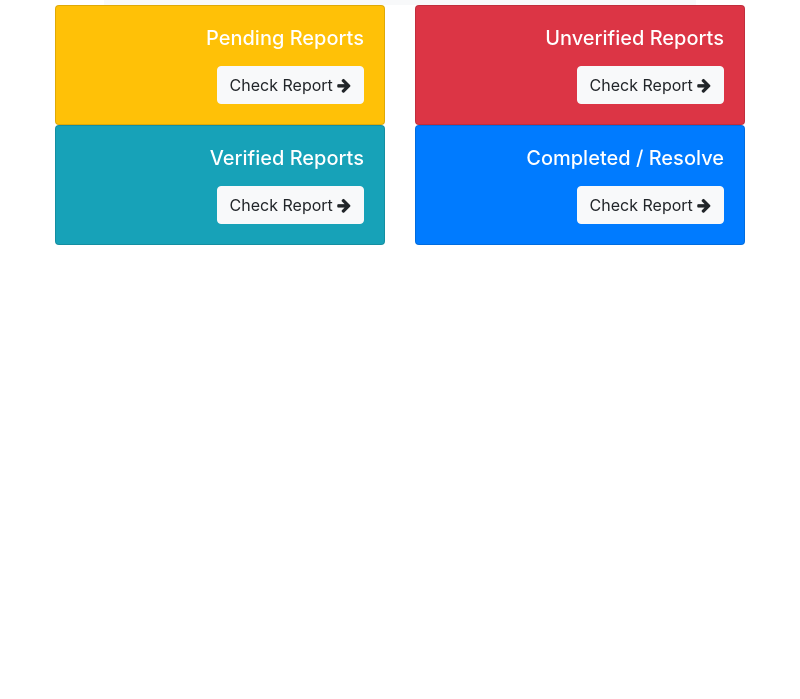
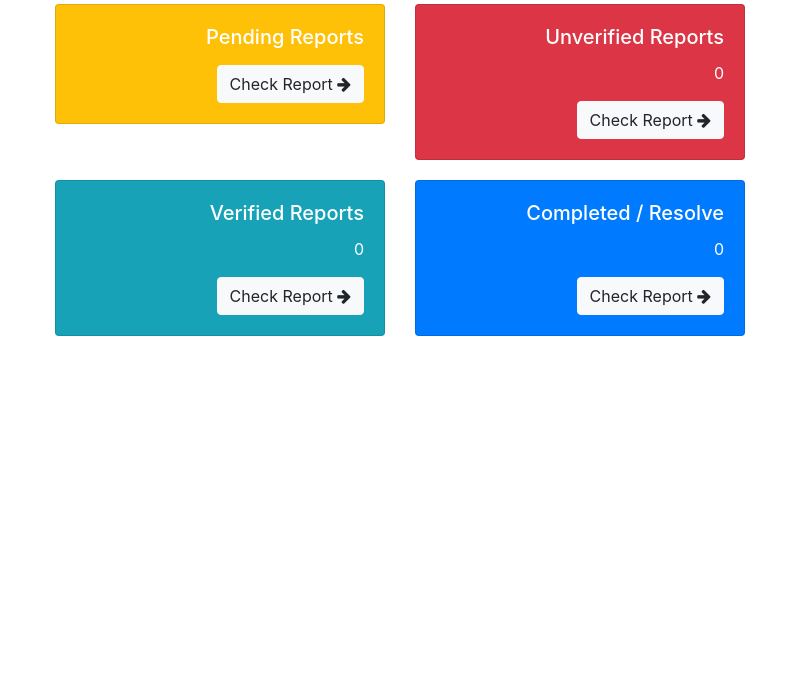
Before and after one commit to itsmealex56/PriceHub-Uhackademia, an Electron app: page Webserver/index.html in a window 800 px wide. Shown: the part 101-800 px from the top of the page. Drawn offline with nearby package versions, Linux system fonts and the light colour scheme; no server answers.

Commit message:
update index.html

```diff
--- a/Webserver/index.html
+++ b/Webserver/index.html
@@ -1,5 +1,6 @@
 <!DOCTYPE html>
 <html>
+
 <head>
 
   <meta charset="UTF-8">
@@ -8,13 +9,13 @@
 
 
 
-<script src = "https://www.gstatic.com/firebasejs/7.2.0/firebase.js" > </script>
+  <script src="https://www.gstatic.com/firebasejs/7.2.0/firebase.js"> </script>
 
 
-https: //firebase.google.com/docs/web/setup#available-libraries -->
-<script src = "https://www.gstatic.com/firebasejs/7.2.0/firebase-analytics.js" > </script>
+  <!-- https: //firebase.google.com/docs/web/setup#available-libraries -->
+  <script src="https://www.gstatic.com/firebasejs/7.2.0/firebase-analytics.js"> </script>
 
-<script >
+  <script>
     var firebaseConfig = {
       apiKey: "AIzaSyBhNK1Qcq505B_CQzX5X0KwwvR_PbfpWkQ",
       authDomain: "pricehub-2d269.firebaseapp.com",
@@ -32,63 +33,72 @@ var database = firebase.database().ref();
     let arr = []
 
 
-database.child("reports").on("value", data => {
+    // database.child("reports").on("value", data => {
 
-console.log(data, data.val().length)
+    // // console.log(data, data.val().user)
 
+    // })
+    database.child("reports").on("value", function (snapshot) {
+      let pending = document.querySelector("#pending")
+      pending.innerHTML = `${snapshot.numChildren()}`
+
+      console.log("There are " + snapshot.numChildren() + " messages");
     })
+  </script>
 
-</script>
 
   <title>Price Hub Report Monitoring</title>
 </head>
+
 <body>
-    <div class="container">
     <div class="row justify-content-center">
-          <nav class="navbar navbar-light bg-light">
-              <span class="navbar-brand mb-0"><h1> Price Hub Report Monitoring </h1></span>
+  <nav class="navbar navbar-light  bg-light">
+    <span class="navbar-brand mb-0"><img src="./pages/logo2.png" width="auto" height="50"  alt=""> <strong> Price Hub Report Monitoring </strong></span>
   </nav>
     </div>
+  <div class="container">
 
 
-    <div class="row">
+
+    <div class="row" id="content-flex-card">
 
 
-          <div class=" text-right col-sm-6 col-lg-3" >
+      <div class=" text-right col-sm-6 col-lg-3" id="card-flex">
         <div class="card text-white bg-warning">
           <div class="card-body">
             <h5 class="card-title">Pending Reports</h5>
-                <p class="card-text">     </p>
-                <a href="./pages/report.html" class="btn btn-light"> Check Report <i class="fa fa-arrow-right" aria-hidden="true"></i></a>
+            <p class="card-text" id="pending"> </p>
+            <a href="./pages/report.html" class="btn btn-light"> Check Report <i class="fa fa-arrow-right"
+                aria-hidden="true"></i></a>
           </div>
         </div>
       </div>
 
-          <div class=" text-right col-sm-6 col-lg-3" >
+      <div class=" text-right col-sm-6 col-lg-3"id="card-flex">
         <div class="card text-white bg-danger">
           <div class="card-body">
             <h5 class="card-title">Unverified Reports</h5>
-                <p class="card-text">     </p>
+            <p class="card-text"> 0 </p>
             <a href="#" class="btn btn-light"> Check Report <i class="fa fa-arrow-right" aria-hidden="true"></i></a>
           </div>
         </div>
       </div>
 
-          <div class=" text-right col-sm-6 col-lg-3" >
+      <div class=" text-right col-sm-6 col-lg-3" id="card-flex">
         <div class="card text-white bg-info">
           <div class="card-body">
             <h5 class="card-title">Verified Reports</h5>
-                <p class="card-text">     </p>
+            <p class="card-text"> 0 </p>
             <a href="#" class="btn btn-light"> Check Report <i class="fa fa-arrow-right" aria-hidden="true"></i></a>
           </div>
         </div>
       </div>
 
-          <div class=" text-right col-sm-6 col-lg-3" >
+      <div class=" text-right col-sm-6 col-lg-3" id="card-flex">
         <div class="card text-white bg-primary">
           <div class="card-body">
             <h5 class="card-title">Completed / Resolve</h5>
-                <p class="card-text">     </p>
+            <p class="card-text"> 0 </p>
             <a href="#" class="btn btn-light"> Check Report <i class="fa fa-arrow-right" aria-hidden="true"></i></a>
           </div>
         </div>
@@ -106,3 +116,14 @@ console.log(data, data.val().length)
 </body>
 
 </html>
+
+<style>
+  #content-flex-card {
+    margin-top: 20px;
+    padding-top: 1ex;
+}
+
+  #card-flex {
+    margin-top: 20px;
+  }
+</style>
```
Lines whose indentation alone changed are shown as unchanged.
